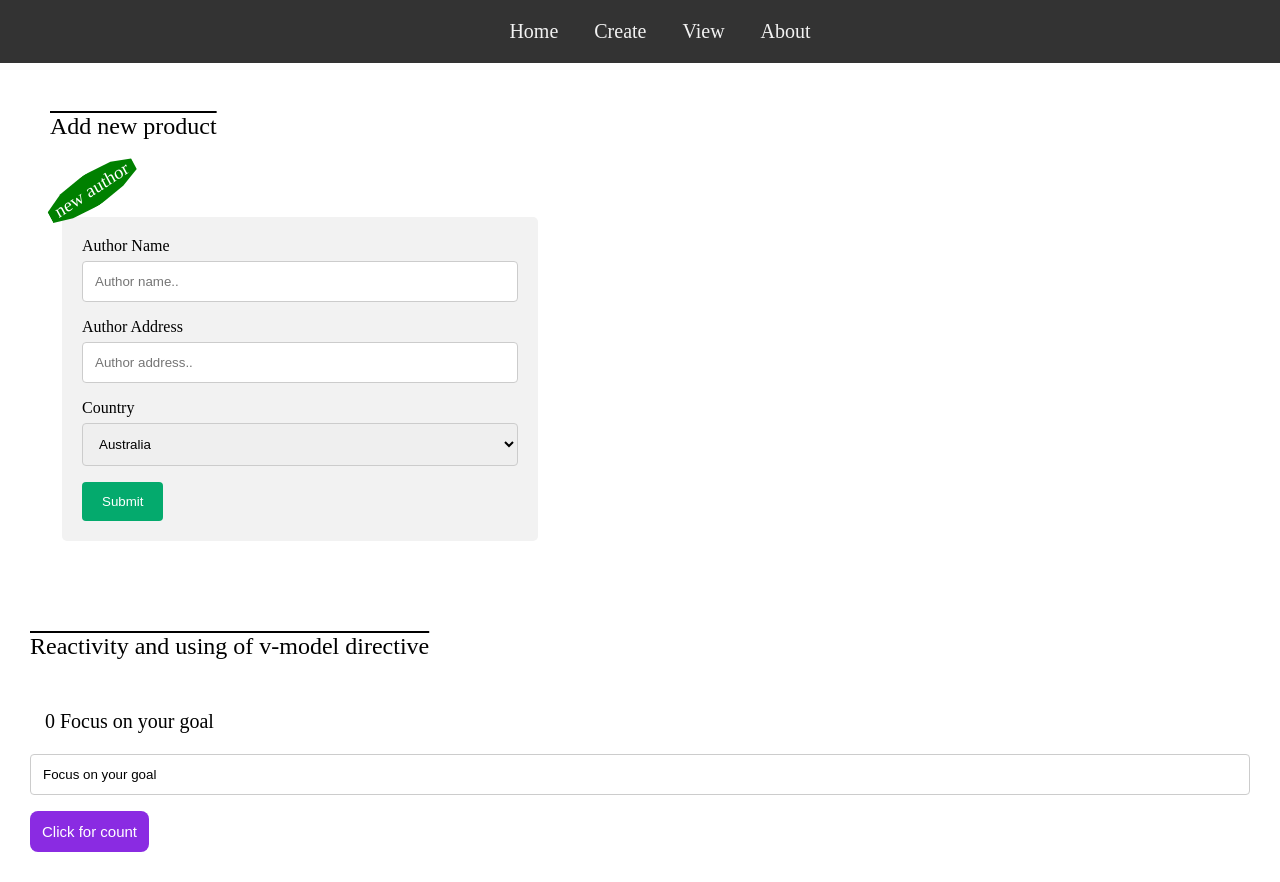
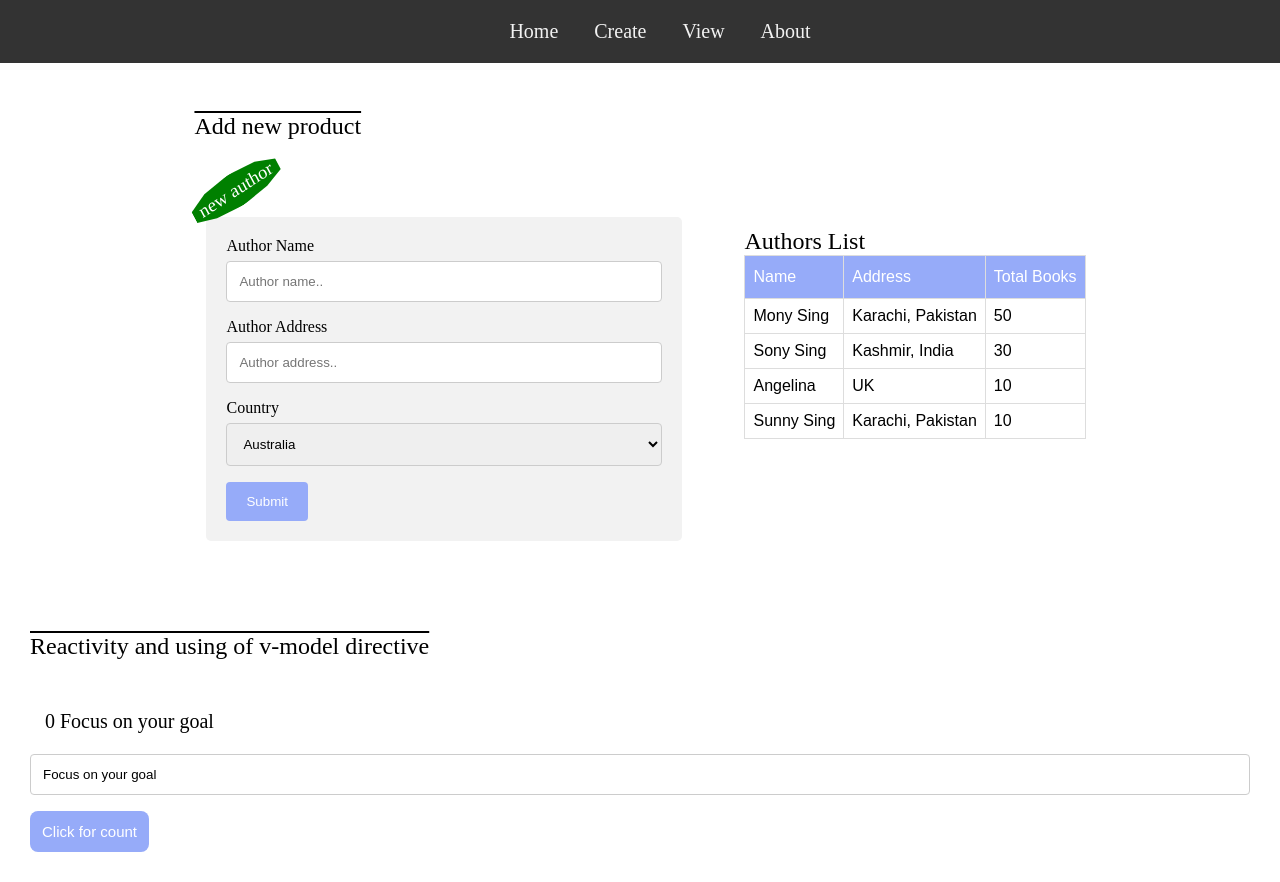
Before and after one commit to Jaima-Jarnaz/VueJS-basic-learning, a Vue app: page /admin in a window 1280 px wide. Built offline with nearby package versions, Linux system fonts and the light colour scheme.

Commit message:
Product list added

```diff
--- a/src/pages/admin/Admin.vue
+++ b/src/pages/admin/Admin.vue
@@ -3,6 +3,7 @@
   <Navbar />
 
   <section class="p-section">
+    <div class="p-section__contents">
       <h1 class="p-section__heading">Add new product</h1>
       <div class="p-section__status" :style="{ backgroundColor: backgroundColor }" v-if="status">
         {{ status }}
@@ -11,10 +12,16 @@
         <div class="container">
           <form action="">
             <label for="fname">Author Name</label>
-          <input type="text" id="fname" name="name" placeholder="Author name.." />
+            <input
+              type="text"
+              v-model="authorName"
+              id="name"
+              name="name"
+              placeholder="Author name.."
+            />
 
             <label for="lname">Author Address</label>
-          <input type="text" id="lname" name="address" placeholder="Author address.." />
+            <input type="text" id="name" name="address" placeholder="Author address.." />
 
             <label for="country">Country</label>
             <select id="country" name="country">
@@ -27,6 +34,8 @@
           </form>
         </div>
       </div>
+    </div>
+    <ProductView />
   </section>
 
   <section class="p-content">
@@ -42,6 +51,7 @@
 
 <script>
 import Navbar from '../../components/organisms/navbar/Navbar.vue'
+import ProductView from '../../pages/admin/ProductView.vue'
 import { ref } from 'vue'
 
 let value = 12
@@ -51,39 +61,14 @@
 export default {
   // eslint-disable-next-line vue/multi-word-component-names
   name: 'admin',
-  components: { Navbar },
+  components: { Navbar, ProductView },
   data() {
-    const authors = [
-      {
-        id: 1,
-        name: 'Kabir Sing',
-        address: 'Karachi, Pakistan',
-        totalBooks: 50
-      },
-      {
-        id: 2,
-        name: 'Karim Sing',
-        address: 'Kashmir, India',
-        totalBooks: 30
-      },
-      {
-        id: 1,
-        name: 'Angelina',
-        address: 'UK',
-        totalBooks: 10
-      },
-      {
-        id: 1,
-        name: 'Sunny Sing',
-        address: 'Karachi, Pakistan',
-        totalBooks: 10
-      }
-    ]
+    const authorName = ''
     return {
       status: status,
       backgroundColor: statusClass, //attribute binding
       contents: 'Focus on your goal',
-      authors
+      authorName
     }
   },
 
@@ -105,6 +90,10 @@
 <style>
 .p-section {
   padding: 50px;
+  display: flex;
+  align-items: center;
+  justify-content: center;
+  column-gap: 50px;
 }
 .p-section__form {
   padding: 12px;
@@ -127,7 +116,7 @@
 
 /* Style the submit button with a specific background color etc */
 input[type='submit'] {
-  background-color: #04aa6d;
+  background-color: #96abf9;
   color: white;
   padding: 12px 20px;
   border: none;
@@ -137,7 +126,7 @@
 
 /* When moving the mouse over the submit button, add a darker green color */
 input[type='submit']:hover {
-  background-color: #45a049;
+  background-color: #717da5;
 }
 
 /* Add a background color and some padding around the form */
@@ -184,7 +173,7 @@
   padding: 12px;
   font-size: 15px;
   color: white;
-  background-color: blueviolet;
+  background-color: #96abf9;
   border-radius: 8px;
   border: none;
   cursor: pointer;
--- a/src/pages/admin/ProductView.vue
+++ b/src/pages/admin/ProductView.vue
@@ -1,9 +1,87 @@
 <template lang="">
-  <div>Product view</div>
+  <div>
+    <h1>Authors List</h1>
+    <table class="p-list">
+      <tr>
+        <th>Name</th>
+        <th>Address</th>
+        <th>Total Books</th>
+      </tr>
+      {{
+        console.log(authorsDataList[0])
+      }}
+
+      <tr v-for="(item, index) in authorsDataList" :key="index">
+        <td>{{ item.name }}</td>
+        <td>{{ item.address }}</td>
+        <td>{{ item.totalBooks }}</td>
+      </tr>
+    </table>
+  </div>
 </template>
-<script>
+<script lang="ts">
 export default {
-  name: 'product_view'
+  name: 'product_view',
+  data() {
+    const authorsList = [
+      {
+        id: 1,
+        name: 'Mony Sing',
+        address: 'Karachi, Pakistan',
+        totalBooks: 50
+      },
+      {
+        id: 2,
+        name: 'Sony Sing',
+        address: 'Kashmir, India',
+        totalBooks: 30
+      },
+      {
+        id: 3,
+        name: 'Angelina',
+        address: 'UK',
+        totalBooks: 10
+      },
+      {
+        id: 4,
+        name: 'Sunny Sing',
+        address: 'Karachi, Pakistan',
+        totalBooks: 10
+      }
+    ]
+    return {
+      authorsDataList: authorsList
+    }
+  }
 }
 </script>
-<style lang=""></style>
+
+<style>
+.p-list {
+  font-family: Arial, Helvetica, sans-serif;
+  border-collapse: collapse;
+  width: 100%;
+}
+
+.p-list td,
+.p-list th {
+  border: 1px solid #ddd;
+  padding: 8px;
+}
+
+.p-lists tr:nth-child(even) {
+  background-color: #f2f2f2;
+}
+
+.p-list tr:hover {
+  background-color: #ddd;
+}
+
+.p-list th {
+  padding-top: 12px;
+  padding-bottom: 12px;
+  text-align: left;
+  background-color: #96abf9;
+  color: white;
+}
+</style>
```
Lines whose indentation alone changed are shown as unchanged.
